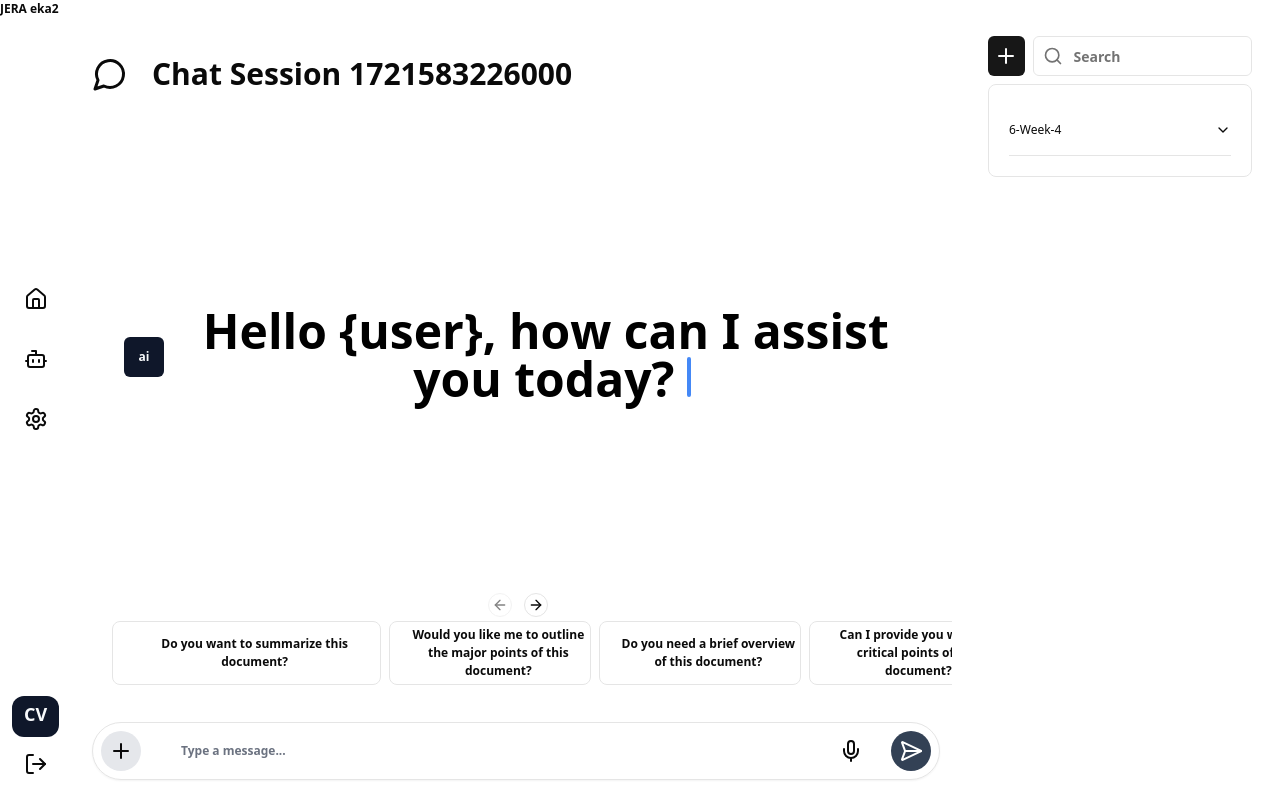
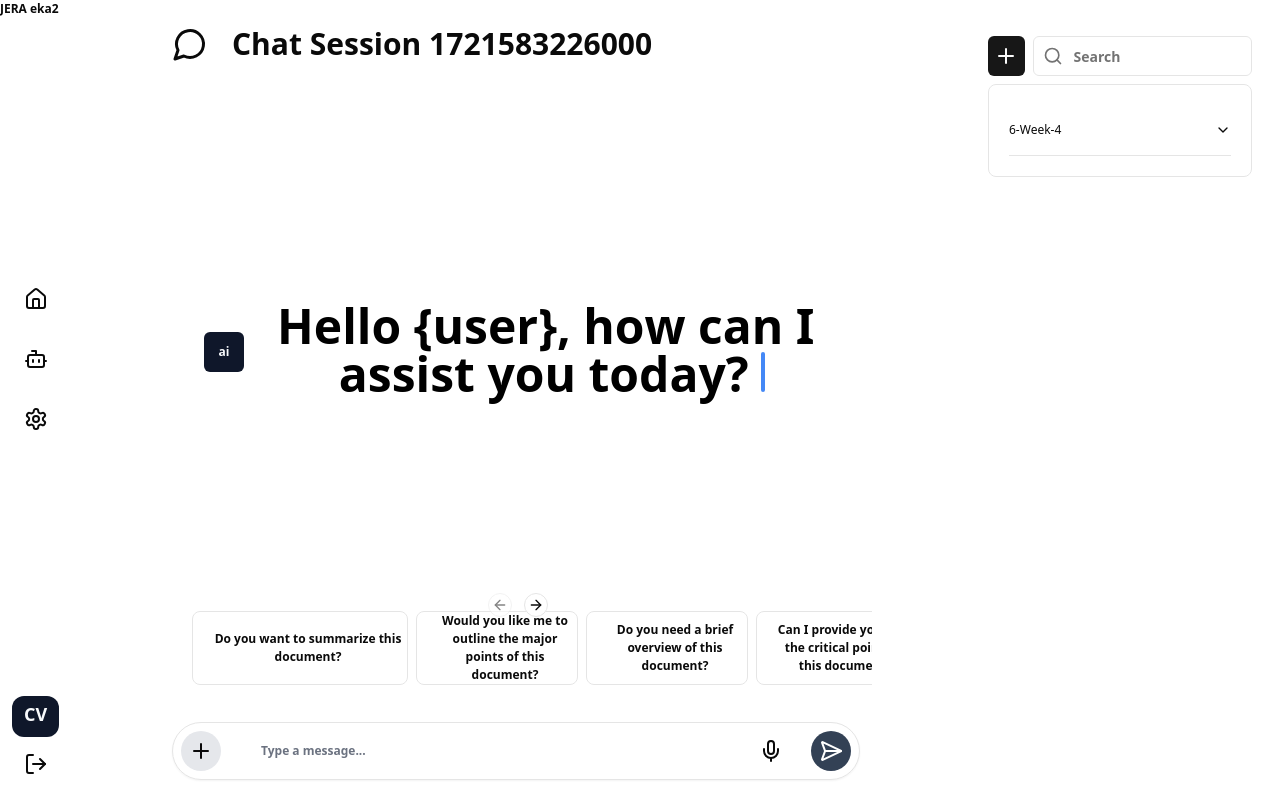
Before and after one commit to fouadkanz/EKA2-FE, a React (Vite) app: page / in a window 1280 px wide. Built offline with nearby package versions, Linux system fonts and the light colour scheme.

Commit message:
add suggestion cards

```diff
--- a/src/App.tsx
+++ b/src/App.tsx
@@ -19,7 +19,7 @@ function App() {
 
   return (
     <div>
-      <div className="flex flex-grow">
+      <div className="flex flex-grow md:space-x-20">
         <nav className="hidden md:block">
           <SideBar />
         </nav>
@@ -34,7 +34,7 @@ function App() {
               </div>
               <span>JERA EKA2</span>
             </header>
-            <header className="md:h-20 md:pt-12 pl-3 pb-2 flex flex-row space-x-6 md:justify-start">
+            <header className="md:h-20 h-10 md:pl-3 pl-2 md:pb-2 pb-2 flex flex-row space-x-6 md:items-center">
               <div>
                 <MessageCircle className="md:size-9 size-7" />
               </div>
```
